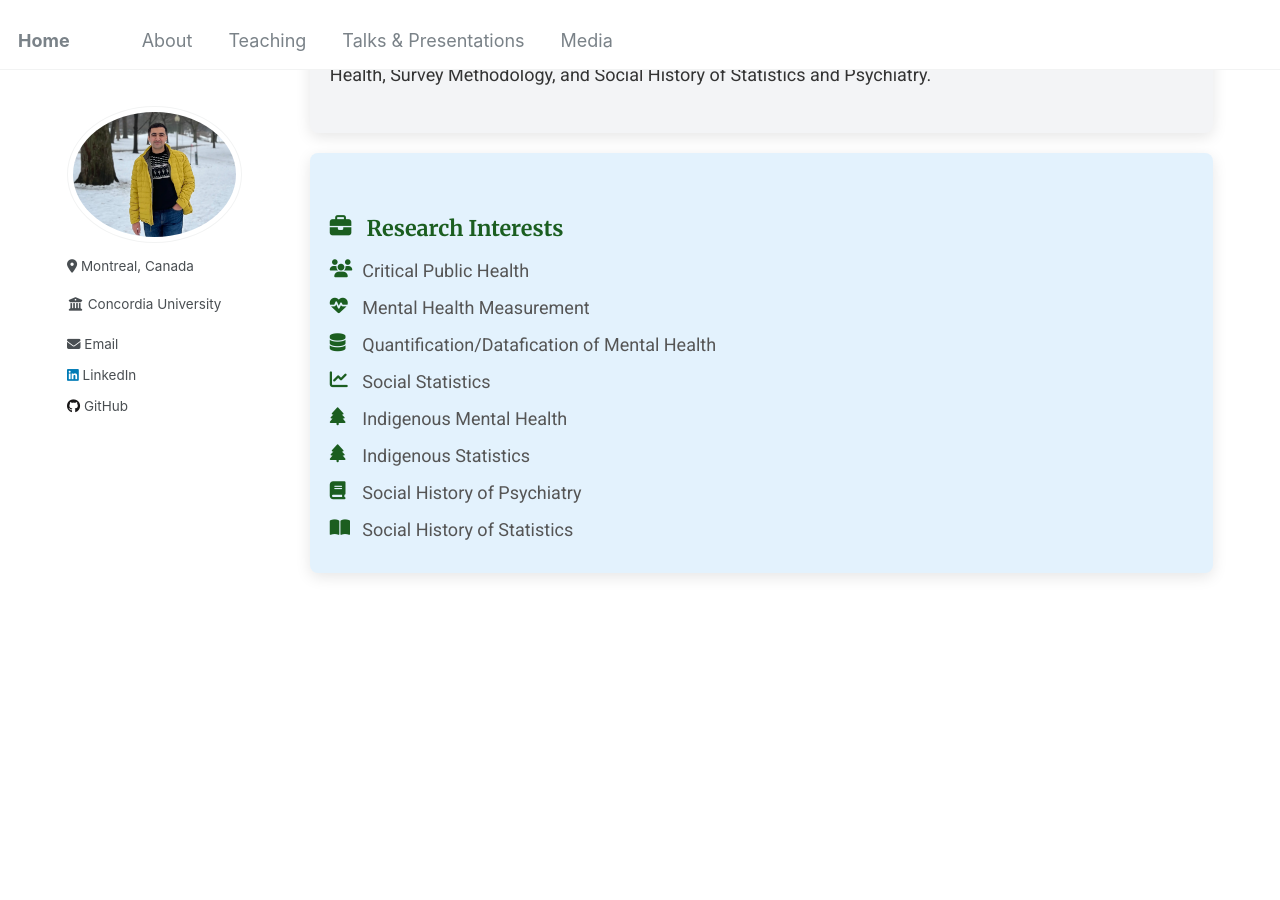
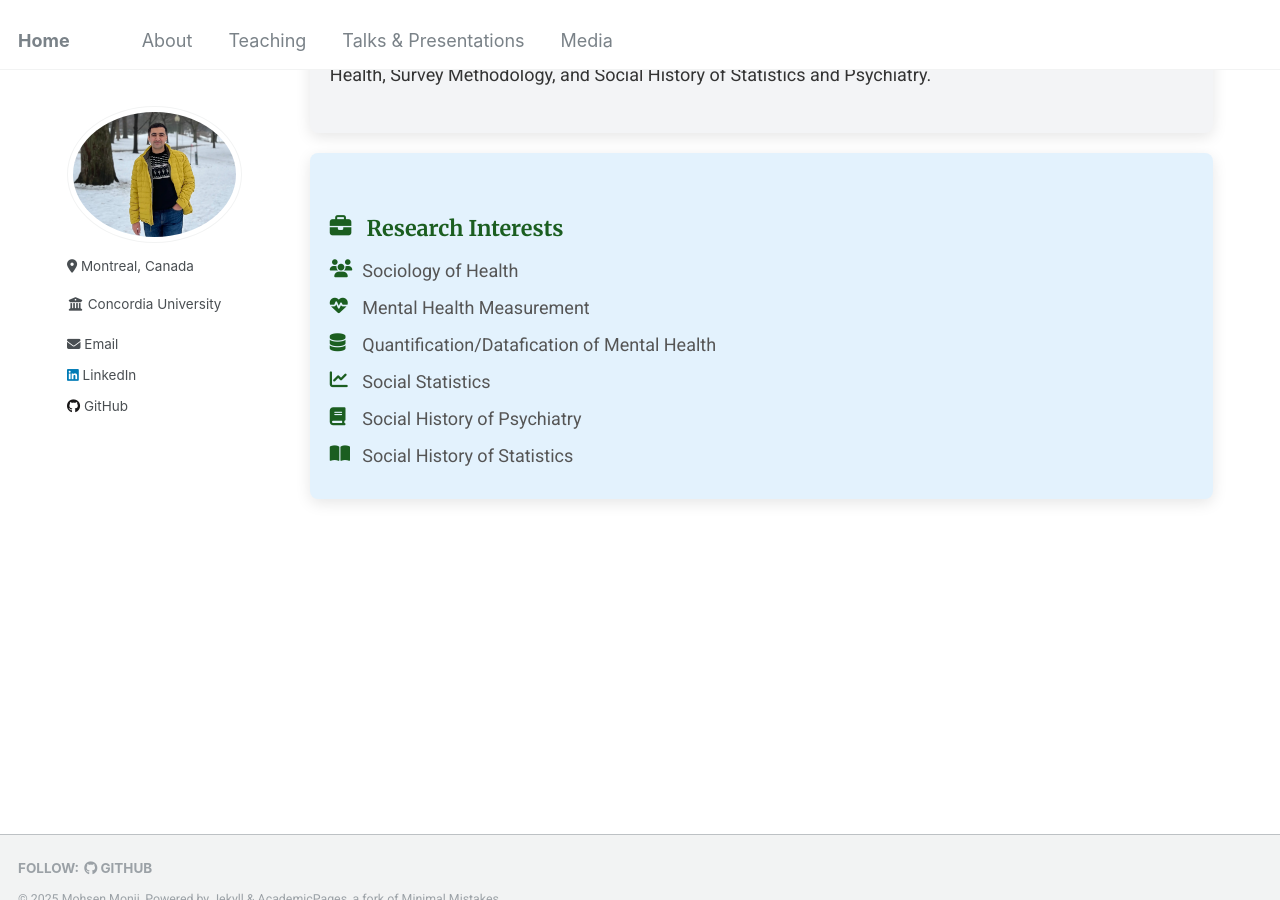
Before and after one commit to Mohsnmonji/mohsnmonji.github.io, a Jekyll site: the page built from about-me.md, in a window 1280 px wide and 900 px high, scrolled down 563 px. Built offline with Jekyll 4.4.1, drawn with Linux system fonts in a browser that asks for light colours.

Commit message:
Update about-me.md

```diff
--- a/about-me.md
+++ b/about-me.md
@@ -121,12 +121,10 @@ author_profile: true
 <div class="card">
   <h3><i class="fas fa-briefcase icon"></i> Research Interests</h3>
   <ul>
-    <li><i class="fas fa-users icon"></i> Critical Public Health</li>
+    <li><i class="fas fa-users icon"></i> Sociology of  Health</li>
     <li><i class="fas fa-heartbeat icon"></i> Mental Health Measurement</li>
     <li><i class="fas fa-database icon"></i> Quantification/Datafication of Mental Health</li>
     <li><i class="fas fa-chart-line icon"></i> Social Statistics</li>
-    <li><i class="fas fa-tree icon"></i> Indigenous Mental Health</li>
-    <li><i class="fas fa-tree icon"></i> Indigenous Statistics</li>
     <li><i class="fas fa-book icon"></i> Social History of Psychiatry</li>
     <li><i class="fas fa-book-open icon"></i> Social History of Statistics</li>
   </ul>
```
